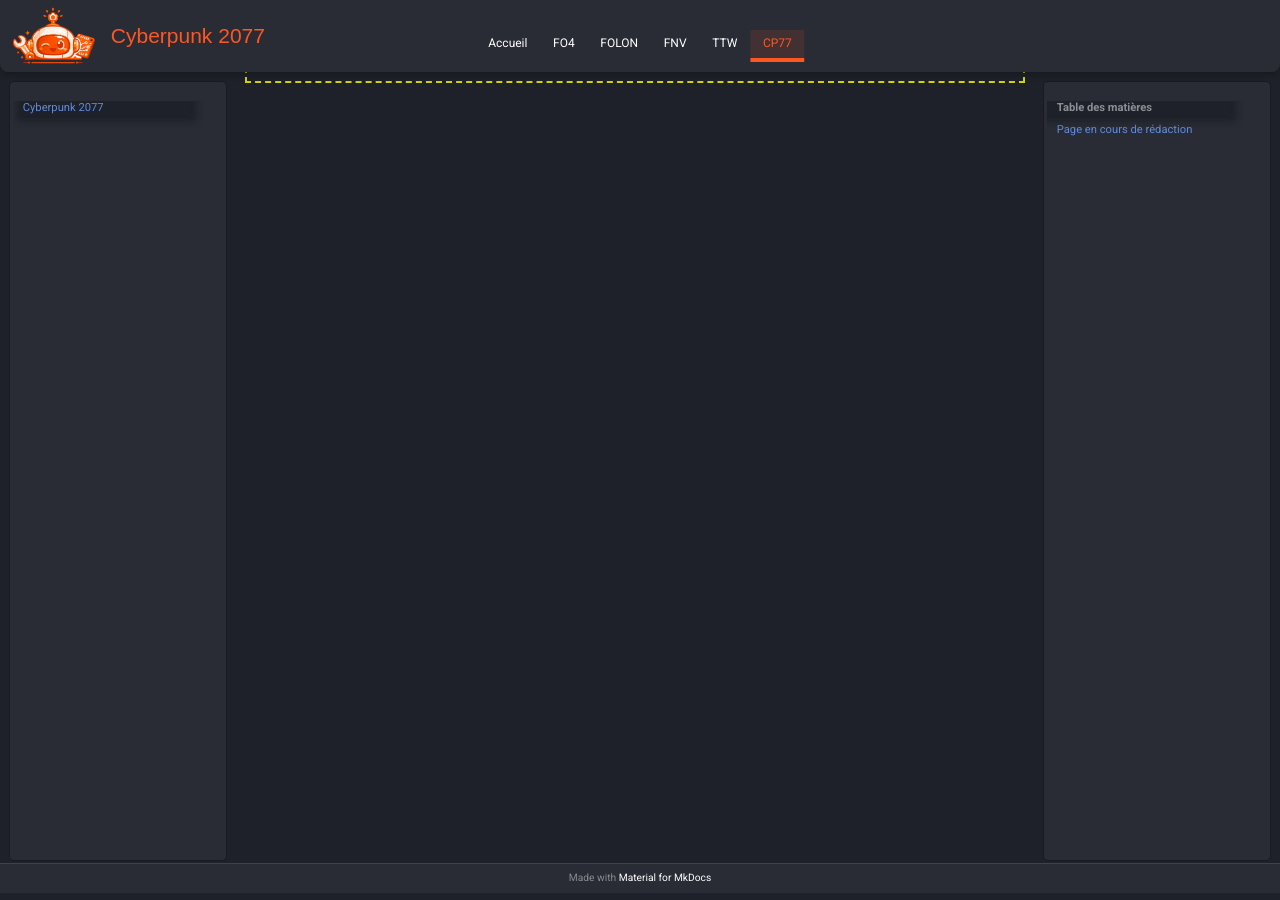
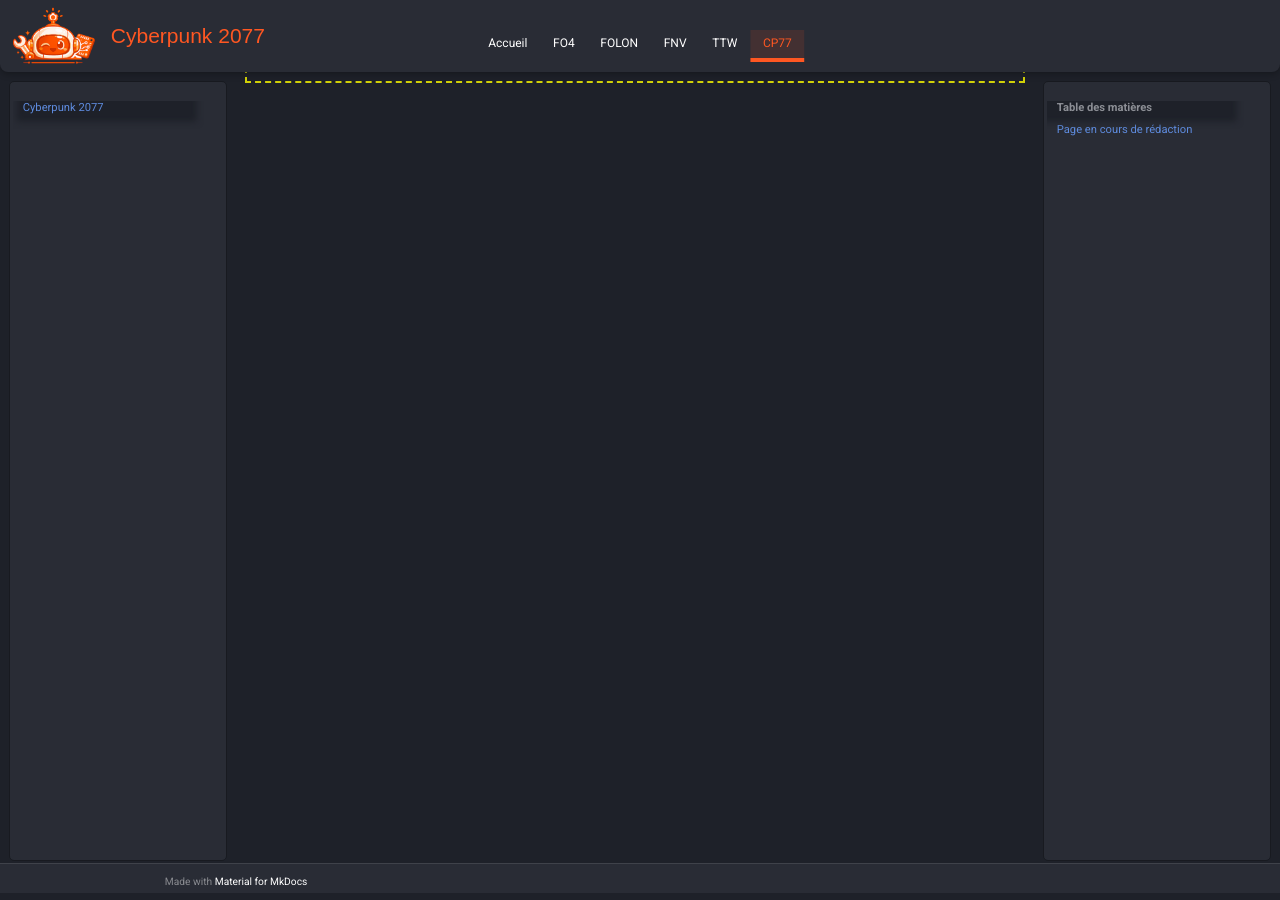
Before and after one commit to Lilevitchi/lilevitchi.github.io, an MkDocs documentation site: the page built from docs/cyberpunk/index.md, in a window 1280 px wide and 900 px high, scrolled down 109 px. Built offline with MkDocs 1.6.1 and Material for MkDocs 9.7.7, drawn with Linux system fonts in a browser that asks for light colours.

Commit message:
Update extra.css

```diff
--- a/docs/stylesheets/extra.css
+++ b/docs/stylesheets/extra.css
@@ -505,11 +505,11 @@
   background: var(--bg-surface);
 
   border-top: 1px solid rgba(255,255,255,0.1);
-  text-align: center;
+  /*text-align: center;
 
   display: flex;
   align-items: center;
-  justify-content: center;
+  justify-content: center;*/
 }
 
 [data-md-color-scheme] .md-footer-meta {
```
